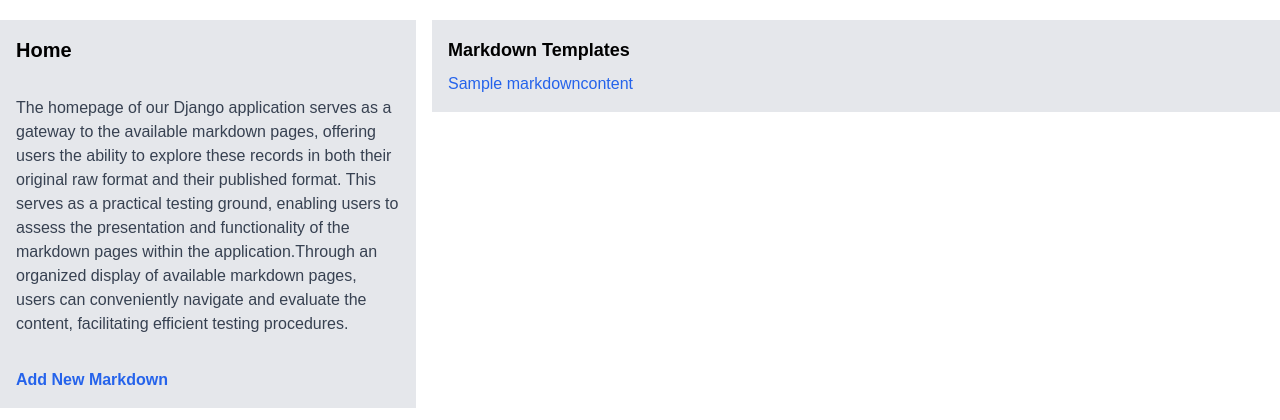
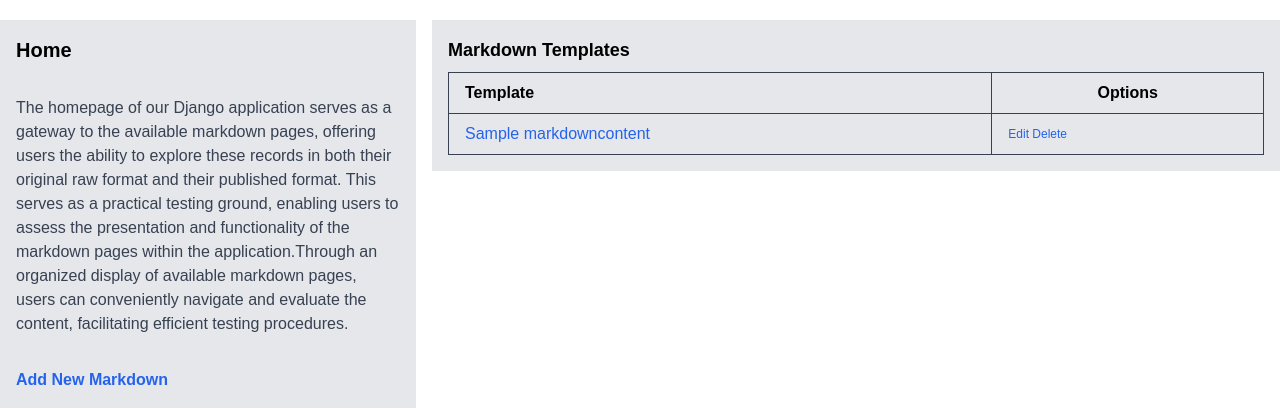
Before and after one commit to dxdez/proto-dmd, a Django app: page / in a window 1280 px wide. Shown: the top 420 px of the page. Run offline with Django 5.2, Linux system fonts and the light colour scheme; tables that the repository leaves empty hold one stand-in row (values such as "Sample post"); some libraries are stand-ins or nearby versions.

Commit message:
feat: update index mc table and routing for edit function

```diff
--- a/proto_dmd_app/templates/proto_dmd_app/index.html
+++ b/proto_dmd_app/templates/proto_dmd_app/index.html
@@ -21,15 +21,29 @@
 			<div class="col-span-2">
 				<div class="bg-gray-200 p-4">
 					<h3 class="text-lg font-bold mb-2">Markdown Templates</h3>
-					<ul>
-						{% for record in content.markdown_list %}
-						<li class="text-gray-700">
-							<a class="text-blue-600" href="/mc/{{ record.slug }}" target="_blank">
-								{{ record.title }}
-							</a>
-						</li>
-						{% endfor %}
-					</ul>
+					<table class="w-full table-auto">
+						<thead>
+							<tr>
+								<th class="border border-gray-700 w-1/2 px-4 py-2 text-left w-2/3">Template</th>
+								<th class="border border-gray-700 px-4 py-2 w-1/3">Options</th>
+							</tr>
+						</thead>
+						<tbody>
+							{% for record in content.markdown_list %}
+							<tr>
+								<td class="border border-gray-700 px-4 py-2">
+									<a class="text-blue-600" href="/mc/{{ record.slug }}" target="_blank">
+										{{ record.title }}
+									</a>
+								</td>
+								<td class="border border-gray-700 px-4 py-2 text-xs">
+									<a class="text-blue-600" href="/edit/{{ record.id }}" target="_blank">Edit</a>
+									<a class="text-blue-600" href="#!" target="_blank">Delete</a>
+								</td>
+							</tr>
+							{% endfor %}
+						</tbody>
+					</table>
 				</div>
 			</div>
 		</div>
--- a/proto_dmd_app/views.py
+++ b/proto_dmd_app/views.py
@@ -48,8 +48,8 @@ def markdown_create(request):
             context=context
         )
 
-def markdown_edit(request, slug):
-    edit_markdown_content = get_object_or_404(MarkdownContent, slug=slug)
+def markdown_edit(request, id):
+    edit_markdown_content = get_object_or_404(MarkdownContent, pk=id)
     if request.method == 'POST':
         form = MarkdownForm(request.POST, instance=edit_markdown_content)
         if form.is_valid():
--- a/proto_dmd_project/urls.py
+++ b/proto_dmd_project/urls.py
@@ -9,5 +9,5 @@ urlpatterns = [
     path("mc/", redirect_index_view, name="redirect-to-index"),
     path("mc/<slug:slug>/", markdown_content_view, name="markdown-content"),
     path("edit/", redirect_index_view, name="redirect-to-index"),
-    path("edit/<slug:slug>/", markdown_edit, name="markdown-edit"),
+    path("edit/<int:id>/", markdown_edit, name="markdown-edit"),
 ]
```
